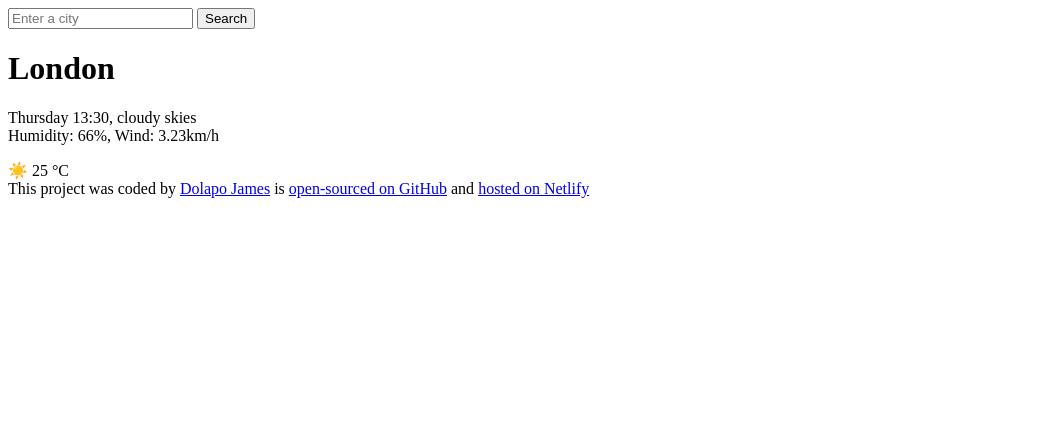
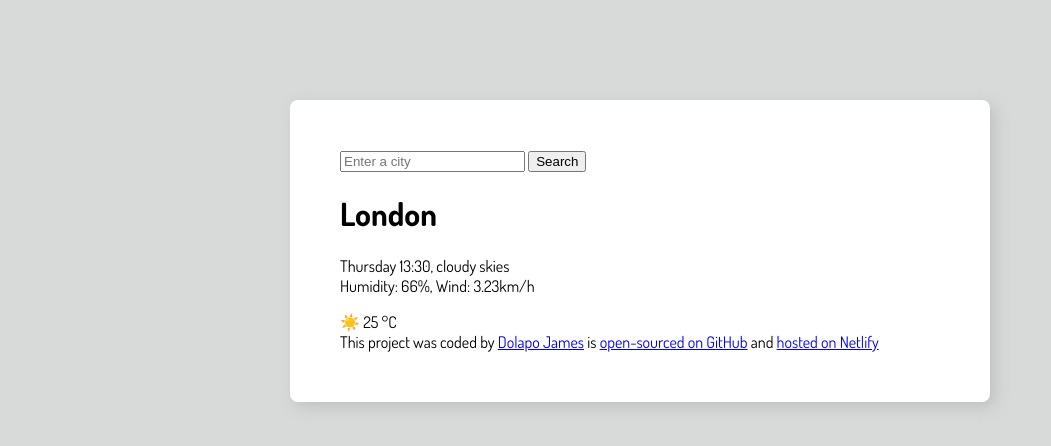
Before and after one commit to dolapojames/the-weather-application-finale, a plain HTML site: page index.html in a window 1280 px wide. Shown: the whole page, without its empty margins (0-1051 px from the left). Drawn offline with Linux system fonts and the light colour scheme.

Commit message:
Style main container and added custom font

```diff
--- a/index.html
+++ b/index.html
@@ -4,8 +4,16 @@
     <meta charset="UTF-8" />
     <meta name="viewport" content="width=device-width, initial-scale=1.0" />
     <title>Weather Forecast App</title>
+    <link rel="stylesheet" href="src/style.css" />
+    <link rel="preconnect" href="https://fonts.googleapis.com" />
+    <link rel="preconnect" href="https://fonts.gstatic.com" crossorigin />
+    <link
+      href="https://fonts.googleapis.com/css2?family=Dosis:wght@200..800&display=swap"
+      rel="stylesheet"
+    />
   </head>
   <body>
+    <div class="app-container">
       <header>
         <form>
           <input type="search" placeholder="Enter a city" required />
@@ -22,7 +30,9 @@
 
       <footer>
         This project was coded by
-      <a href="https://github.com/dolapojames" target="_blank">Dolapo James</a>
+        <a href="https://github.com/dolapojames" target="_blank"
+          >Dolapo James</a
+        >
         is
         <a
           href="https://github.com/dolapojames/the-weather-application-finale"
@@ -34,5 +44,6 @@
           >hosted on Netlify</a
         >
       </footer>
+    </div>
   </body>
 </html>
--- /dev/null
+++ b/src/style.css
@@ -0,0 +1,16 @@
+body {
+  background-color: rgb(216, 218, 218);
+  font-family: "Dosis", serif;
+  font-optical-sizing: auto;
+  font-style: normal;
+}
+
+.app-container {
+  background-color: white;
+  max-width: 600px;
+  border-radius: 8px;
+  margin: 0 auto;
+  margin-top: 100px;
+  padding: 50px;
+  box-shadow: 5px 5px 15px rgb(185, 185, 185, 0.8);
+}
```
Lines whose indentation alone changed are shown as unchanged.
